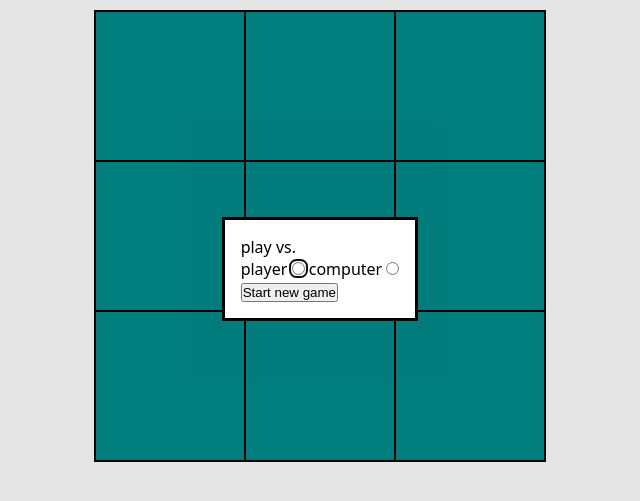
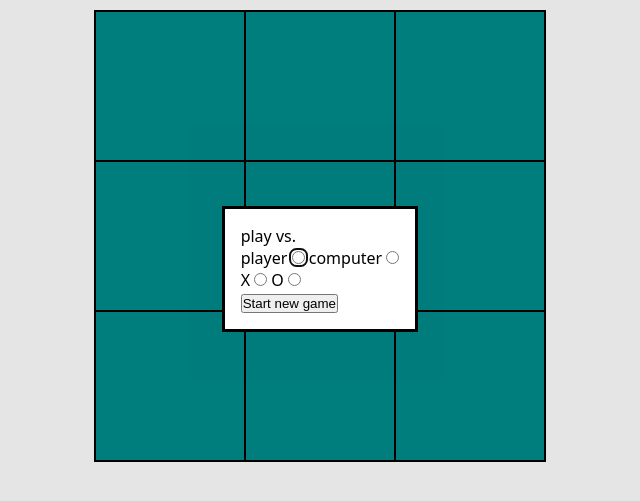
Before and after one commit to jellywilly420/tic-tac-toe, a plain HTML site: page index.html in a window 1280 px wide. Shown: the part 131-632 px from the top of the page, without its empty margins (320-960 px from the left). Drawn offline with Linux system fonts and the light colour scheme.

Commit message:
Add html for choosing game opponent and player marker

```diff
--- a/index.html
+++ b/index.html
@@ -36,6 +36,12 @@
         <label for="computer">computer</label>
         <input type="radio" name="choose-opponent" id="computer">
       </div>
+      <div class="choose-marker">
+        <label for="x">X</label>
+        <input type="radio" name="choose-marker" id="x">
+        <label for="o">O</label>
+        <input type="radio" name="choose-marker" id="o">
+      </div>
       <button class="start-game-btn">Start new game</button>
     </dialog>
   </body>
--- a/script.js
+++ b/script.js
@@ -175,7 +175,7 @@ const game = (function () {
     return { xCoord, yCoord };
   };
 
-  const playComputerTurn = function () {
+  const placeRandomMarker = function () {
     placeMarker(getRandomEmptyCell().xCoord, getRandomEmptyCell().yCoord);
   };
 
@@ -185,7 +185,7 @@ const game = (function () {
     addPlayer,
     placeMarker,
     getRandomEmptyCell,
-    playComputerTurn,
+    placeRandomMarker,
     isFull,
     evaluate,
     gui,
--- a/style.css
+++ b/style.css
@@ -8,6 +8,9 @@
   padding: 0;
   margin: 0;
   box-sizing: border-box;
+}
+dialog:has(input#player:checked) .choose-marker {
+  visibility: hidden;
 }
 .board {
   border: 1px solid black;
```
